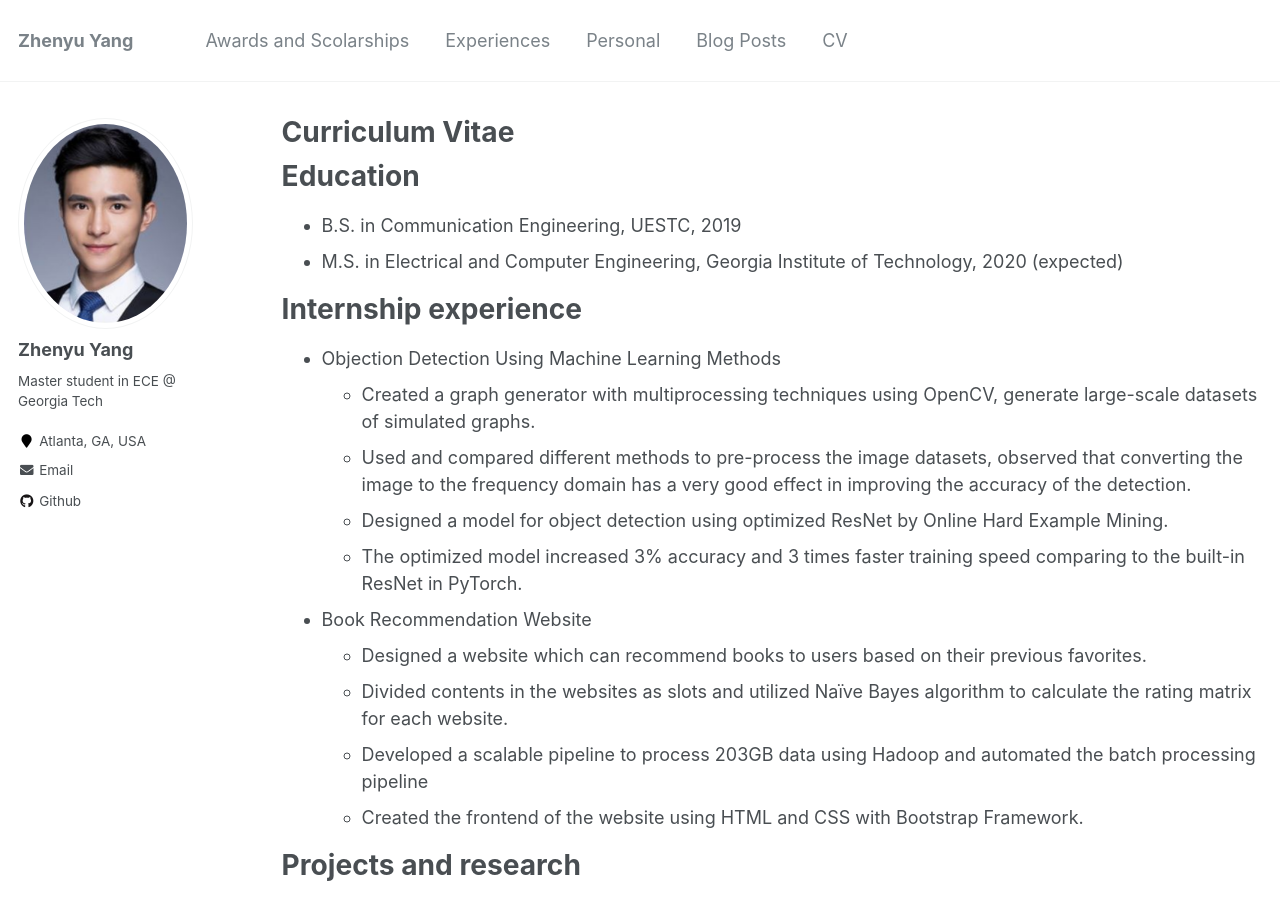
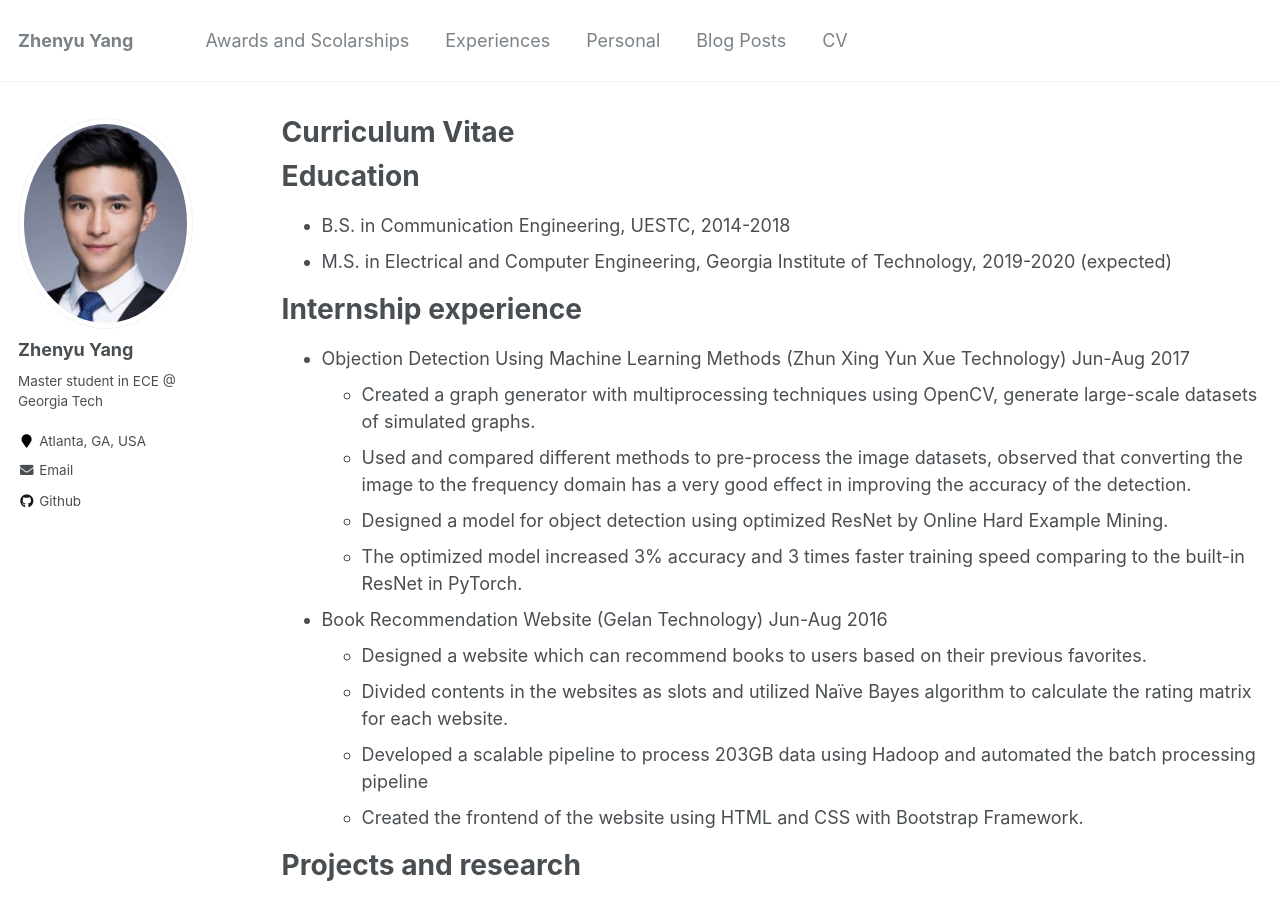
Before and after one commit to azpeteryang/azpeteryang.github.io, a Jekyll site: the page built from _pages/cv.md, in a window 1280 px wide and 900 px high. Built offline with Jekyll 4.4.1, drawn with Linux system fonts in a browser that asks for light colours.

Commit message:
Update cv.md

```diff
--- a/_pages/cv.md
+++ b/_pages/cv.md
@@ -11,18 +11,18 @@ redirect_from:
 
 Education
 ======
-* B.S. in Communication Engineering, UESTC, 2019
-* M.S. in Electrical and Computer Engineering, Georgia Institute of Technology, 2020 (expected)
+* B.S. in Communication Engineering, UESTC, 2014-2018
+* M.S. in Electrical and Computer Engineering, Georgia Institute of Technology, 2019-2020 (expected)
 
 Internship experience
 ======
-* Objection Detection Using Machine Learning Methods
+* Objection Detection Using Machine Learning Methods           (Zhun Xing Yun Xue Technology)  Jun-Aug 2017
   * Created a graph generator with multiprocessing techniques using OpenCV, generate large-scale datasets of simulated graphs.
   * Used and compared different methods to pre-process the image datasets, observed that converting the image to the frequency domain has a very good effect in improving the accuracy of the detection.
   * Designed a model for object detection using optimized ResNet by Online Hard Example Mining.
   * The optimized model increased 3% accuracy and 3 times faster training speed comparing to the built-in ResNet in PyTorch.
 
-* Book Recommendation Website
+* Book Recommendation Website                                   (Gelan Technology)  Jun-Aug 2016
   * Designed a website which can recommend books to users based on their previous favorites.
   * Divided contents in the websites as slots and utilized Naïve Bayes algorithm to calculate the rating matrix for each website.
   * Developed a scalable pipeline to process 203GB data using Hadoop and automated the batch processing pipeline
```
